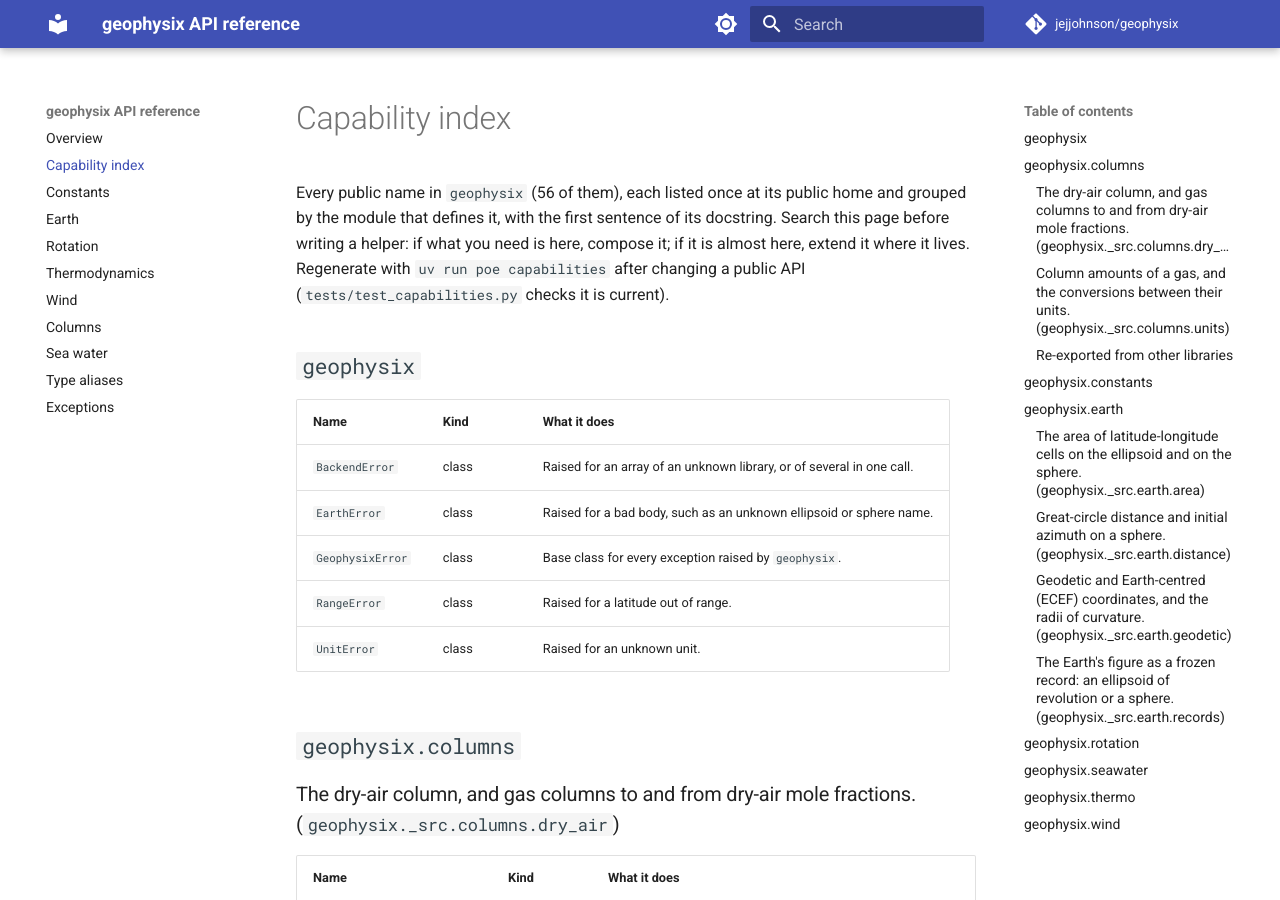
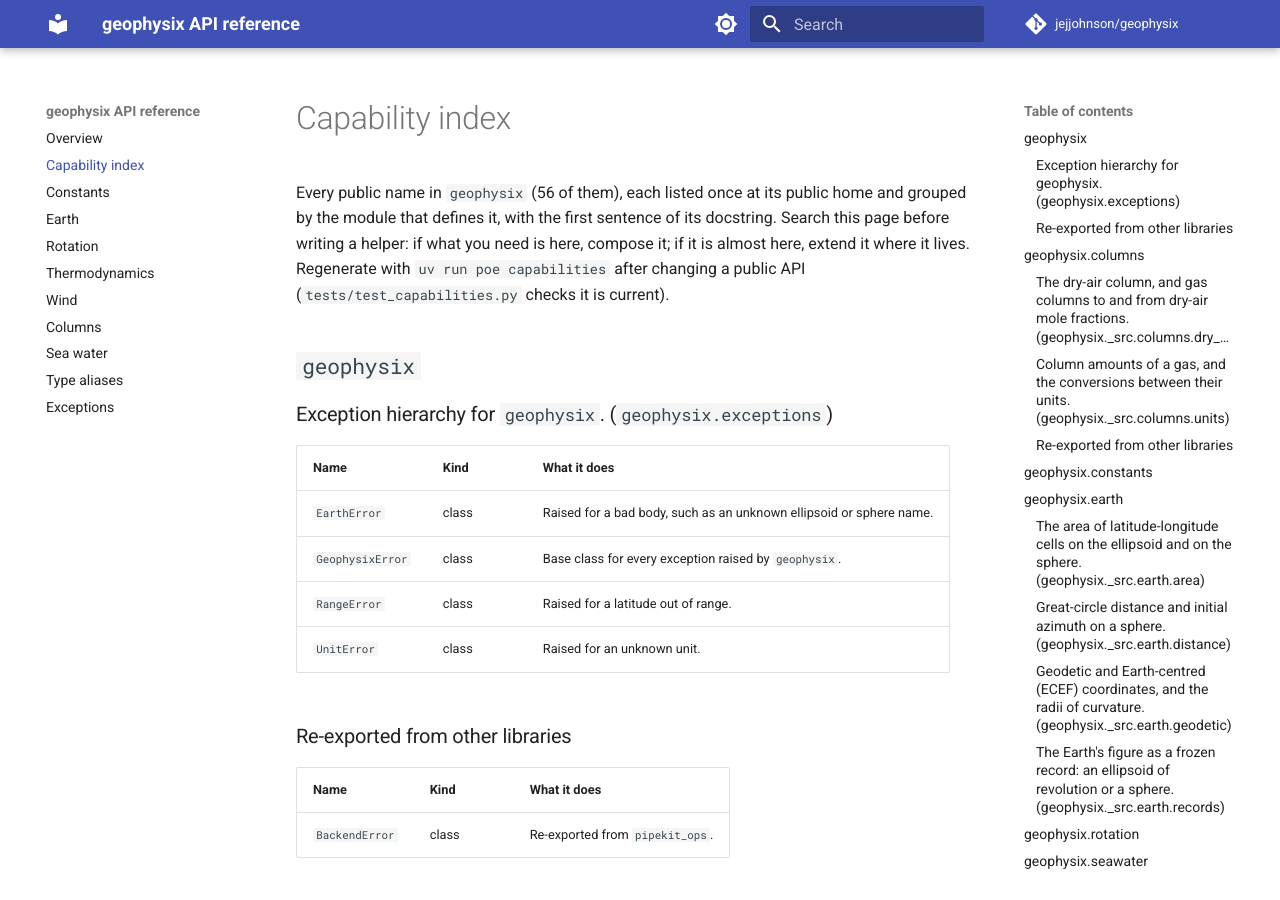
Before and after one commit to jejjohnson/geophysix, an MkDocs documentation site: the page built from docs/api/capabilities.md, in a window 1280 px wide and 900 px high. Built offline with MkDocs 1.6.1 and Material for MkDocs 9.7.7, drawn with Linux system fonts in a browser that asks for light colours; comment, search, counter and statistics services are not loaded.

```diff
--- a/docs/api/capabilities.md
+++ b/docs/api/capabilities.md
@@ -12,13 +12,20 @@ current).
 
 ## `geophysix`
 
+### Exception hierarchy for `geophysix`. (`geophysix.exceptions`)
+
 | Name | Kind | What it does |
 |---|---|---|
-| `BackendError` | class | Raised for an array of an unknown library, or of several in one call. |
 | `EarthError` | class | Raised for a bad body, such as an unknown ellipsoid or sphere name. |
 | `GeophysixError` | class | Base class for every exception raised by ``geophysix``. |
 | `RangeError` | class | Raised for a latitude out of range. |
 | `UnitError` | class | Raised for an unknown unit. |
+
+### Re-exported from other libraries
+
+| Name | Kind | What it does |
+|---|---|---|
+| `BackendError` | class | Re-exported from `pipekit_ops`. |
 
 ## `geophysix.columns`
 
```
Also changed, not shown: .claude/skills/geophysix-review/SKILL.md (+1 -1 lines), AGENTS.md (+1 -1 lines), CODE_REVIEW.md (+1 -1 lines), pyproject.toml (+7 -2 lines), .github/copilot-instructions.md, 2 other files.
